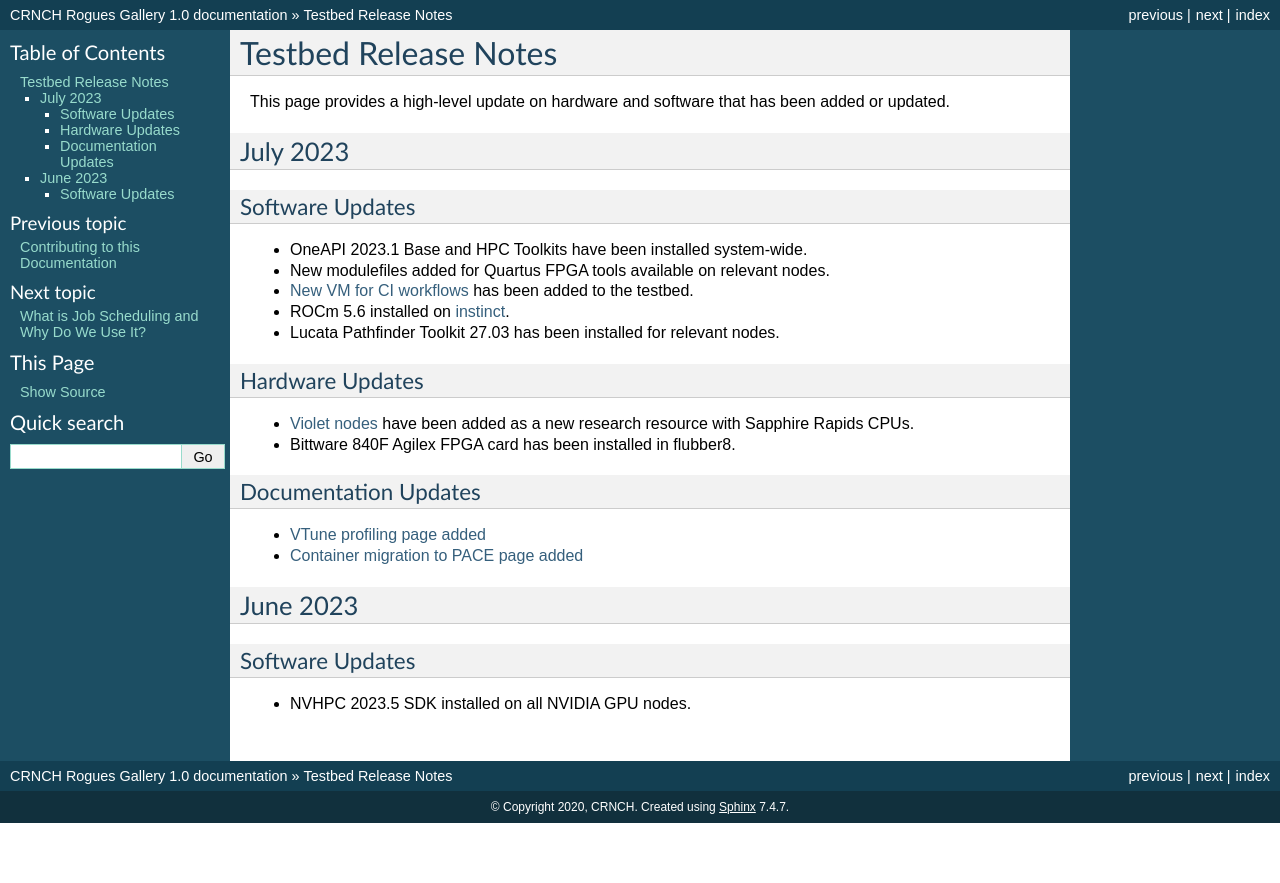
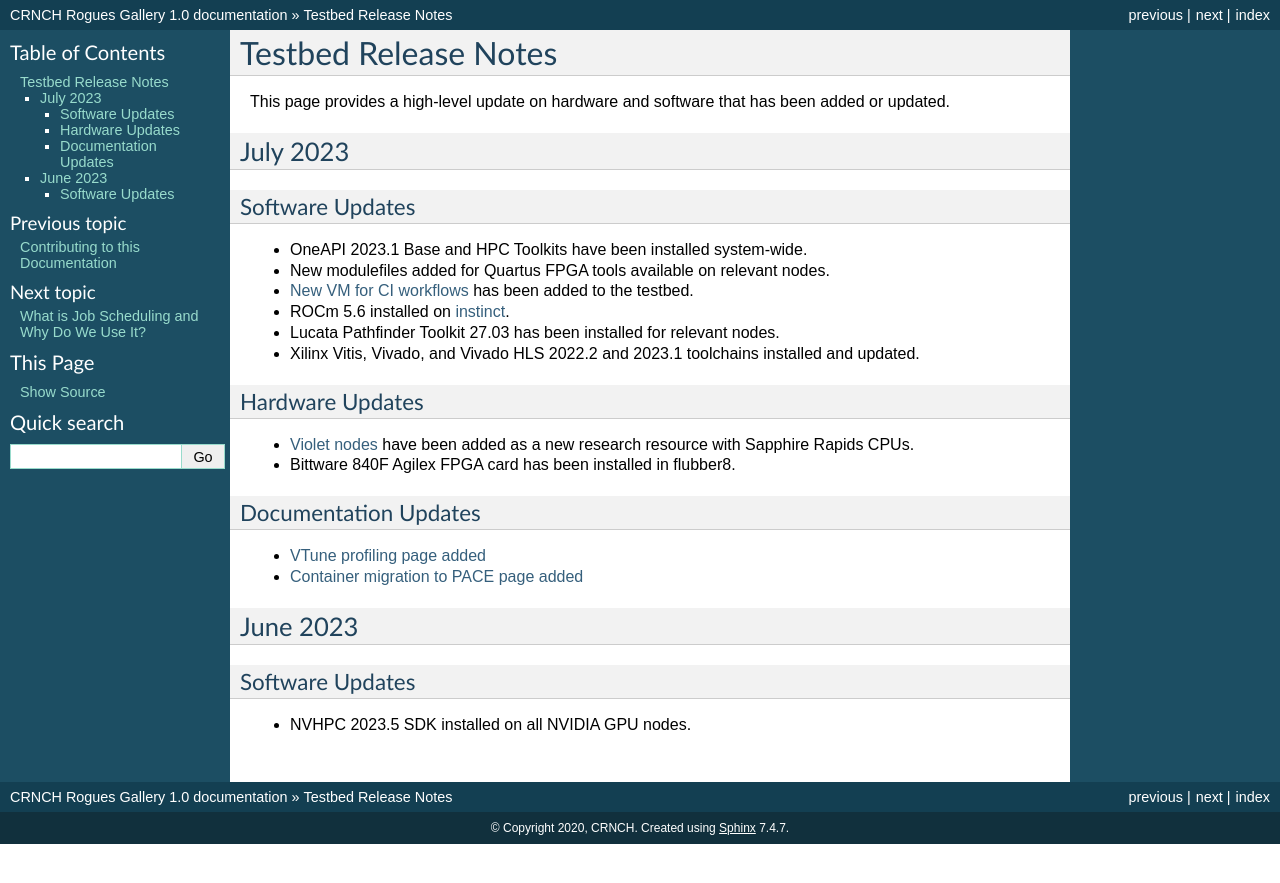
Before and after one commit to gt-crnch-rg/read-the-docs, a Sphinx documentation site: the page built from docs/general/testbed-release-notes.rst, in a window 1280 px wide. Shown: the top 883 px of the page. Built offline with Sphinx 7.4.7, drawn with Linux system fonts in a browser that asks for light colours; pages that are not in the unit, such as notebooks, are missing from menus.

Commit message:
Update testbed-release-notes.rst

```diff
--- a/docs/general/testbed-release-notes.rst
+++ b/docs/general/testbed-release-notes.rst
@@ -14,6 +14,7 @@ Software Updates
 - `New VM for CI workflows <https://gt-crnch-rg.readthedocs.io/en/main/general/ci-runners.html>`__ has been added to the testbed.
 - ROCm 5.6 installed on `instinct <https://gt-crnch-rg.readthedocs.io/en/main/gpu/instinct-mi210.html>`__.
 - Lucata Pathfinder Toolkit 27.03 has been installed for relevant nodes.
+- Xilinx Vitis, Vivado, and Vivado HLS 2022.2 and 2023.1 toolchains installed and updated.
 
 Hardware Updates
 ~~~~~~~~~~~~~~~~
```
